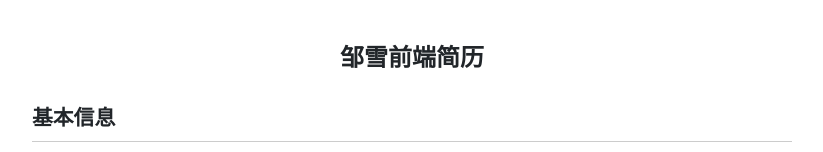
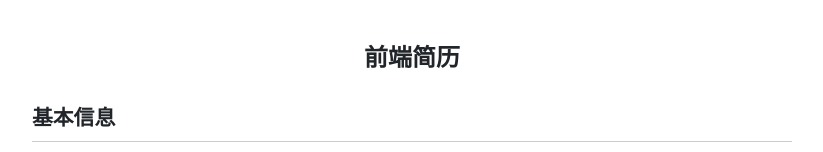
Before and after one commit to resinow/resinow.github.io, a plain HTML site: page index.html in a window 1280 px wide. Shown: the top 152 px of the page, without its empty margins (228-1051 px from the left). Drawn offline with nearby package versions, Linux system fonts and the light colour scheme.

Commit message:
change file

```diff
--- a/index.html
+++ b/index.html
@@ -49,7 +49,7 @@
 
 <body>
     <header>
-        <strong>邹雪前端简历</strong>
+        <strong>前端简历</strong>
     </header>
 
     <h1>
```
